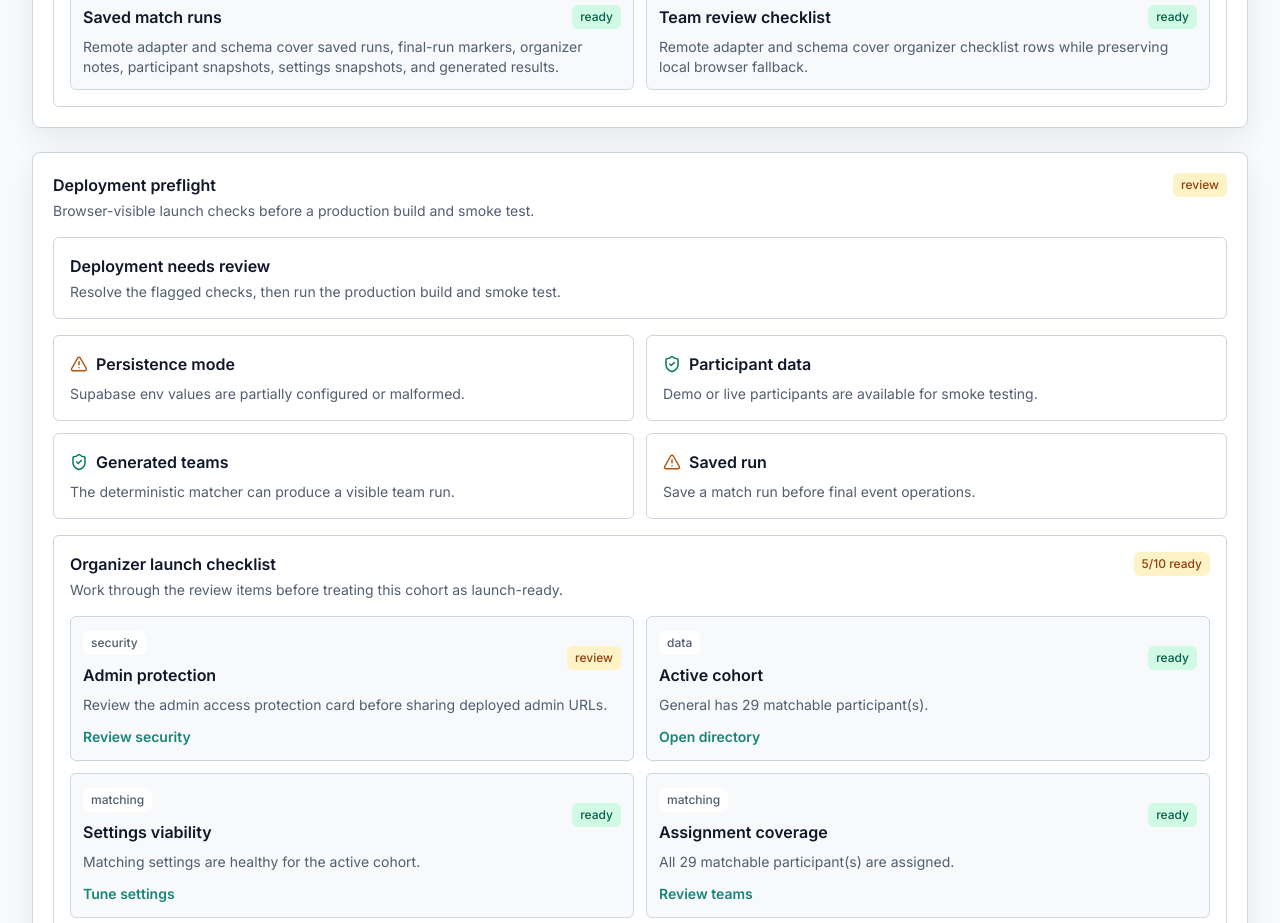
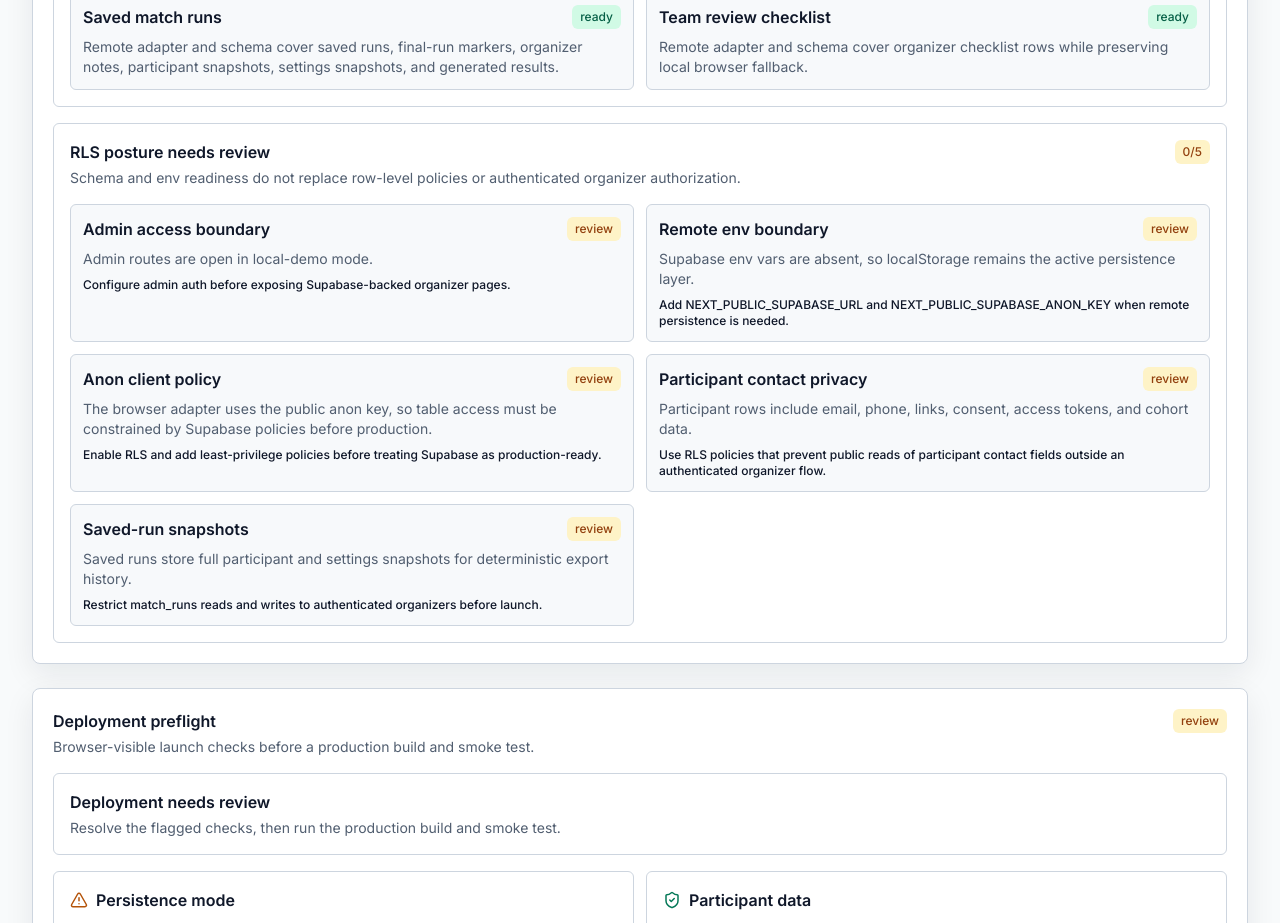
Before and after one commit to best-ed/HackMatch-AI, a Next.js app: page /admin in a window 1280 px wide. Shown: the part 3440-4363 px from the top of the page. Built offline with nearby package versions, Linux system fonts and the light colour scheme; no server answers; the database is empty.

Commit message:
feat: surface supabase rls posture

```diff
--- a/app/admin/page.tsx
+++ b/app/admin/page.tsx
@@ -18,6 +18,7 @@ import { evaluateParticipantIntake } from "@/lib/participant-intake";
 import { getFinalSavedRun } from "@/lib/saved-run-final";
 import { validateMatchingSettings } from "@/lib/settings-guardrails";
 import { evaluateSupabaseReadiness } from "@/lib/supabase-readiness";
+import { evaluateSupabaseRlsReadiness, type SupabaseRlsReadinessItem } from "@/lib/supabase-rls-readiness";
 import { evaluateSupabaseSchemaReadiness, type SupabaseSchemaReadinessItem } from "@/lib/supabase-schema-readiness";
 
 export default function AdminPage() {
@@ -60,6 +61,11 @@ export default function AdminPage() {
     anonKey: process.env.NEXT_PUBLIC_SUPABASE_ANON_KEY
   });
   const supabaseSchemaReadiness = evaluateSupabaseSchemaReadiness();
+  const supabaseRlsReadiness = evaluateSupabaseRlsReadiness({
+    hasAdminPasscode: Boolean(process.env.ADMIN_PASSCODE?.trim()),
+    hasSupabaseEnv: supabaseReadiness.status === "ready",
+    usesAnonClient: true
+  });
   const deploymentReadiness = evaluateDeploymentReadiness({
     supabase: supabaseReadiness,
     hasParticipants: participants.length > 0,
@@ -331,6 +337,22 @@ export default function AdminPage() {
             ))}
           </div>
         </div>
+        <div className="rounded-md border border-border bg-white p-4">
+          <div className="flex flex-wrap items-start justify-between gap-3">
+            <div>
+              <div className="font-semibold">{supabaseRlsReadiness.title}</div>
+              <p className="mt-1 text-sm text-muted-foreground">{supabaseRlsReadiness.detail}</p>
+            </div>
+            <Badge className={supabaseRlsReadiness.status === "ready" ? "bg-emerald-100 text-emerald-800" : "bg-amber-100 text-amber-800"}>
+              {supabaseRlsReadiness.readyCount}/{supabaseRlsReadiness.totalCount}
+            </Badge>
+          </div>
+          <div className="mt-4 grid gap-3 md:grid-cols-2">
+            {supabaseRlsReadiness.items.map((item) => (
+              <SupabaseRlsItem item={item} key={item.label} />
+            ))}
+          </div>
+        </div>
       </Card>
       <Card className="space-y-4">
         <div className="flex flex-wrap items-start justify-between gap-3">
@@ -437,6 +459,21 @@ function SupabaseSchemaItem({ item }: { item: SupabaseSchemaReadinessItem }) {
         <Badge className={supabaseSchemaBadgeClass(item.status)}>{item.status}</Badge>
       </div>
       <p className="mt-2 text-sm text-muted-foreground">{item.detail}</p>
+    </div>
+  );
+}
+
+function SupabaseRlsItem({ item }: { item: SupabaseRlsReadinessItem }) {
+  return (
+    <div className="rounded-md border border-border bg-muted/35 p-3">
+      <div className="flex flex-wrap items-center justify-between gap-2">
+        <div className="font-semibold">{item.label}</div>
+        <Badge className={item.status === "ready" ? "bg-emerald-100 text-emerald-800" : "bg-amber-100 text-amber-800"}>
+          {item.status}
+        </Badge>
+      </div>
+      <p className="mt-2 text-sm text-muted-foreground">{item.detail}</p>
+      <p className="mt-2 text-xs font-medium text-foreground">{item.action}</p>
     </div>
   );
 }
--- /dev/null
+++ b/lib/supabase-rls-readiness.ts
@@ -0,0 +1,87 @@
+export type SupabaseRlsReadinessStatus = "ready" | "review";
+
+export type SupabaseRlsReadinessItem = {
+  label: string;
+  status: SupabaseRlsReadinessStatus;
+  detail: string;
+  action: string;
+};
+
+export type SupabaseRlsReadiness = {
+  status: SupabaseRlsReadinessStatus;
+  readyCount: number;
+  totalCount: number;
+  title: string;
+  detail: string;
+  items: SupabaseRlsReadinessItem[];
+};
+
+export function evaluateSupabaseRlsReadiness({
+  hasAdminPasscode,
+  hasSupabaseEnv,
+  usesAnonClient
+}: {
+  hasAdminPasscode: boolean;
+  hasSupabaseEnv: boolean;
+  usesAnonClient: boolean;
+}): SupabaseRlsReadiness {
+  const items: SupabaseRlsReadinessItem[] = [
+    {
+      label: "Admin access boundary",
+      status: hasAdminPasscode ? "ready" : "review",
+      detail: hasAdminPasscode
+        ? "Admin routes can be gated before organizers reach Supabase-backed data."
+        : "Admin routes are open in local-demo mode.",
+      action: hasAdminPasscode
+        ? "Keep ADMIN_PASSCODE and ADMIN_SESSION_SECRET configured outside source control."
+        : "Configure admin auth before exposing Supabase-backed organizer pages."
+    },
+    {
+      label: "Remote env boundary",
+      status: hasSupabaseEnv ? "ready" : "review",
+      detail: hasSupabaseEnv
+        ? "Public Supabase URL and anon key are present for remote persistence."
+        : "Supabase env vars are absent, so localStorage remains the active persistence layer.",
+      action: hasSupabaseEnv
+        ? "Confirm the anon key belongs to the intended project."
+        : "Add NEXT_PUBLIC_SUPABASE_URL and NEXT_PUBLIC_SUPABASE_ANON_KEY when remote persistence is needed."
+    },
+    {
+      label: "Anon client policy",
+      status: usesAnonClient ? "review" : "ready",
+      detail: usesAnonClient
+        ? "The browser adapter uses the public anon key, so table access must be constrained by Supabase policies before production."
+        : "Server-only persistence can enforce authorization before database access.",
+      action: usesAnonClient
+        ? "Enable RLS and add least-privilege policies before treating Supabase as production-ready."
+        : "Keep service-role keys server-only if server persistence is added later."
+    },
+    {
+      label: "Participant contact privacy",
+      status: "review",
+      detail: "Participant rows include email, phone, links, consent, access tokens, and cohort data.",
+      action: "Use RLS policies that prevent public reads of participant contact fields outside an authenticated organizer flow."
+    },
+    {
+      label: "Saved-run snapshots",
+      status: "review",
+      detail: "Saved runs store full participant and settings snapshots for deterministic export history.",
+      action: "Restrict match_runs reads and writes to authenticated organizers before launch."
+    }
+  ];
+  const readyCount = items.filter((item) => item.status === "ready").length;
+  const totalCount = items.length;
+  const status = readyCount === totalCount ? "ready" : "review";
+
+  return {
+    status,
+    readyCount,
+    totalCount,
+    title: status === "ready" ? "RLS posture is ready" : "RLS posture needs review",
+    detail:
+      status === "ready"
+        ? "Supabase access boundaries look ready for production review."
+        : "Schema and env readiness do not replace row-level policies or authenticated organizer authorization.",
+    items
+  };
+}
```
Also changed, not shown: 1 other file (tests, documents, lock files or other folders).
